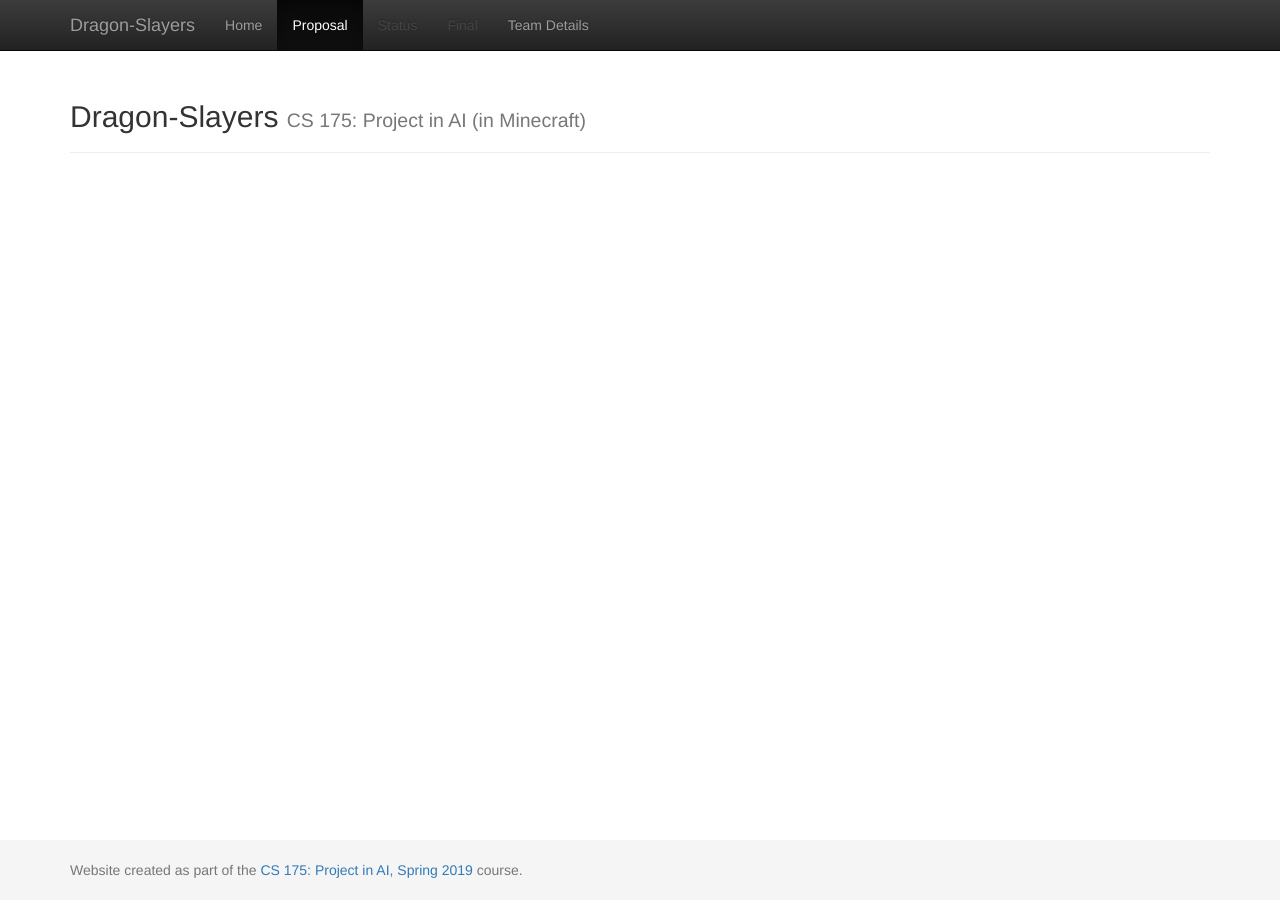
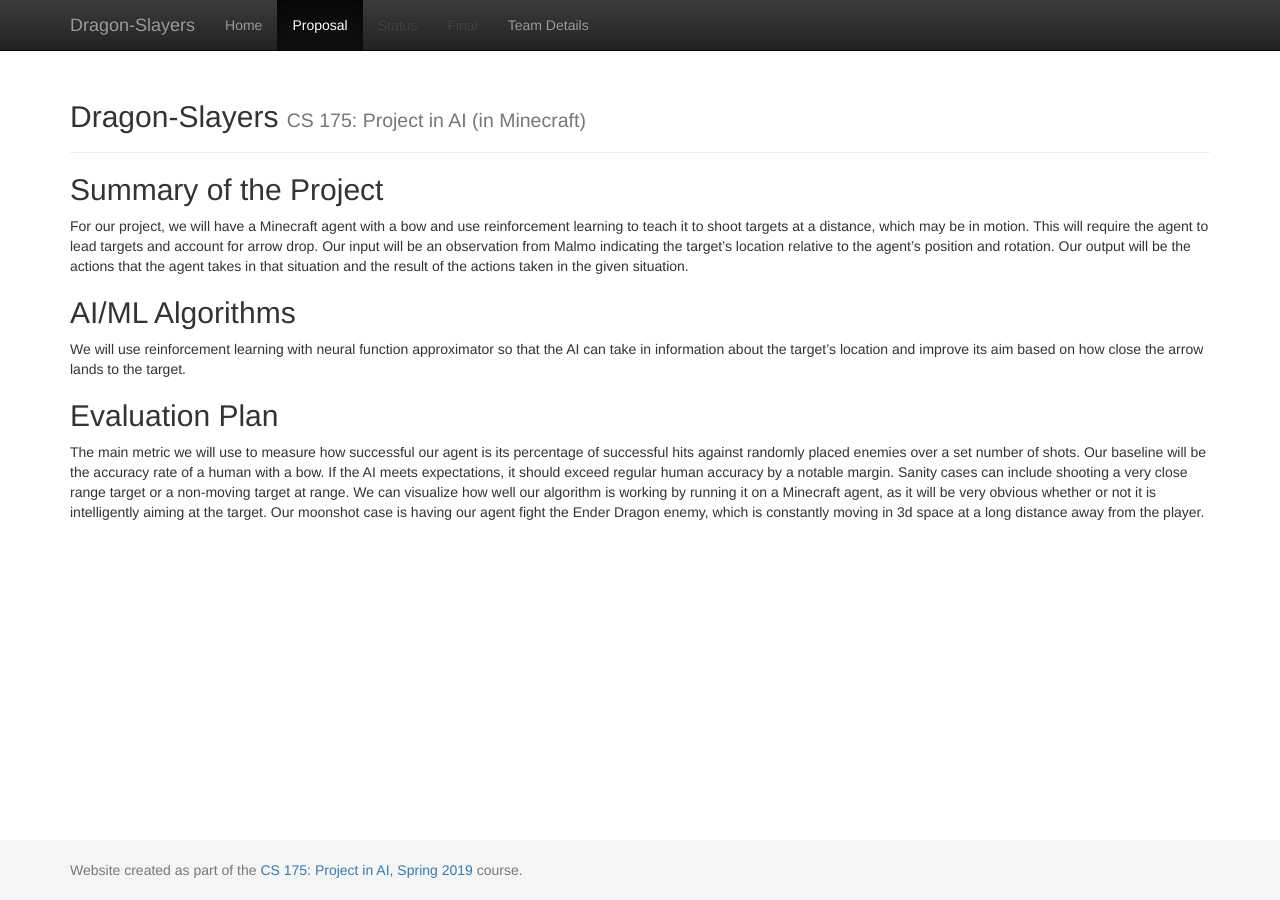
Before and after one commit to RibbonedAce/Dragon-Slayers, a Jekyll site: the page built from docs/proposal.md, in a window 1280 px wide. Built offline with Jekyll 4.4.1, drawn with Linux system fonts in a browser that asks for light colours.

Commit message:
Update proposal.md
Finished proposal document.

```diff
--- a/docs/proposal.md
+++ b/docs/proposal.md
@@ -2,3 +2,10 @@
 layout: default
 title: Proposal
 ---
+## Summary of the Project
+For our project, we will have a Minecraft agent with a bow and use reinforcement learning to teach it to shoot targets at a distance, which may be in motion. This will require the agent to lead targets and account for arrow drop. Our input will be an observation from Malmo indicating the target’s location relative to the agent’s position and rotation. Our output will be the actions that the agent takes in that situation and the result of the actions taken in the given situation.
+## AI/ML Algorithms
+We will use reinforcement learning with neural function approximator so that the AI can take in information about the target’s location and improve its aim based on how close the arrow lands to the target.
+## Evaluation Plan
+The main metric we will use to measure how successful our agent is its percentage of successful hits against randomly placed enemies over a set number of shots. Our baseline will be the accuracy rate of a human with a bow.  If the AI meets expectations, it should exceed regular human accuracy by a notable margin.
+Sanity cases can include shooting a very close range target or a non-moving target at range. We can visualize how well our algorithm is working by running it on a Minecraft agent, as it will be very obvious whether or not it is intelligently aiming at the target. Our moonshot case is having our agent fight the Ender Dragon enemy, which is constantly moving in 3d space at a long distance away from the player.
```
